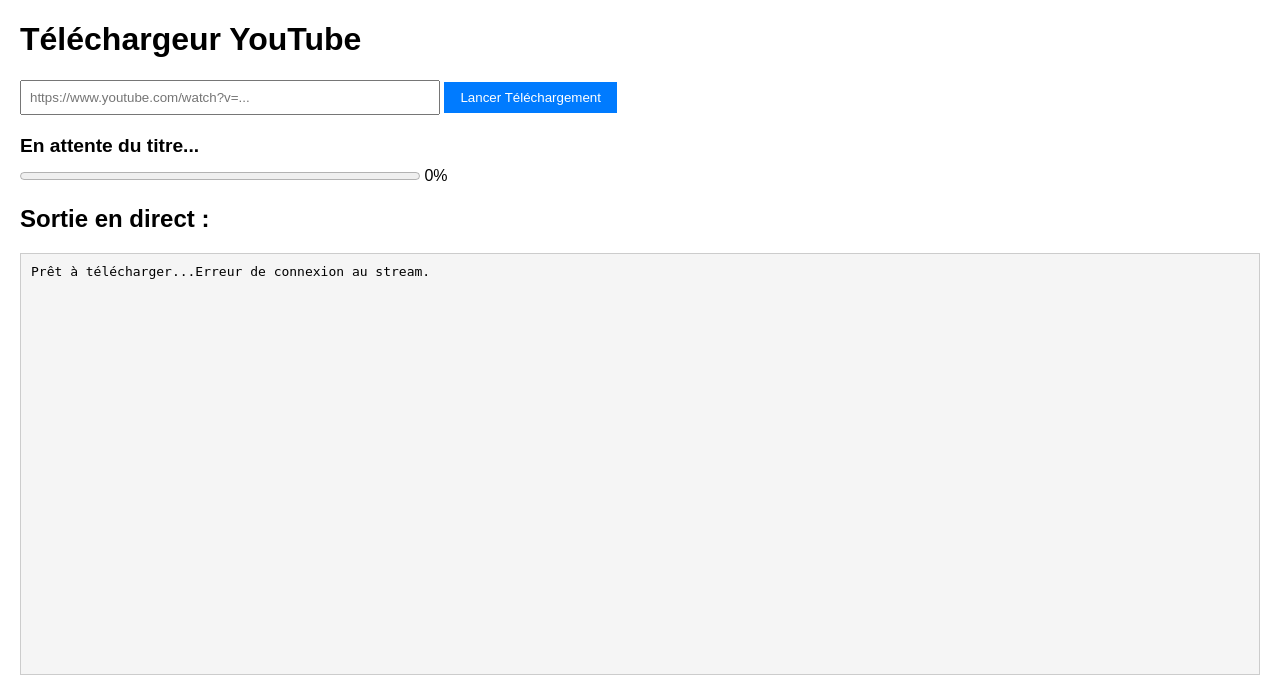
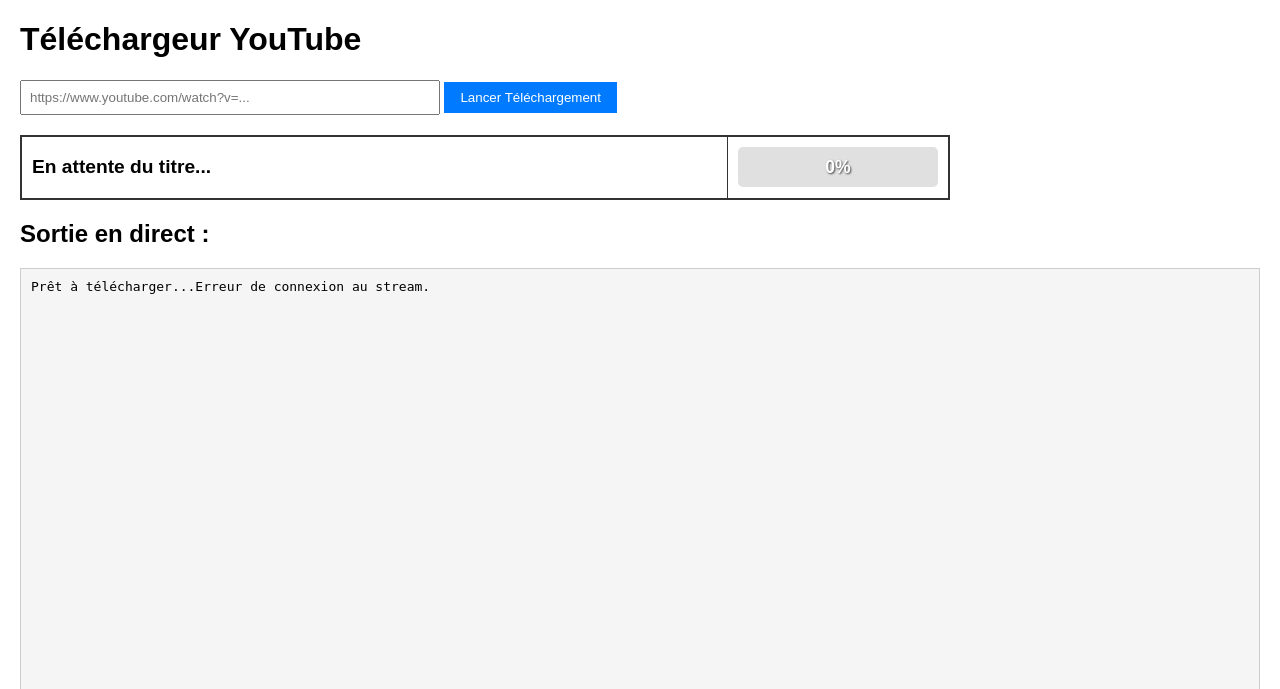
Before and after one commit to V1rtuaW0rld/yt-dlp, a Flask app: page / in a window 1280 px wide. Shown: the top 689 px of the page. Run offline with Flask 3, Linux system fonts and the light colour scheme; data that the repository does not hold is empty.

Commit message:
tableau + barre de progression intégrée

```diff
--- a/templates/index.html
+++ b/templates/index.html
@@ -8,14 +8,61 @@
         form { margin-bottom: 20px; }
         input[type="text"] { width: 400px; padding: 8px; }
         button { padding: 8px 16px; background: #007bff; color: white; border: none; cursor: pointer; }
-        #video-info { margin: 20px 0; }
-        #video-title { font-size: 1.2em; font-weight: bold; }
-        #progress-container { margin-top: 10px; }
-        #progress { width: 400px; }
         #output {
             border: 1px solid #ccc; padding: 10px; height: 400px;
             overflow-y: auto; background: #f5f5f5; white-space: pre-wrap;
             font-family: monospace;
+        }
+        #video-table {
+            width: 75%; /* Utilise 3/4 de la page */
+            margin: 20px 0;
+            border-collapse: collapse;
+            border: 2px solid #333; /* Contours visibles */
+        }
+        #video-table td {
+            padding: 10px;
+            border: 1px solid #333; /* Contours dans les cellules */
+            vertical-align: middle; /* Centrage vertical */
+        }
+        #video-table td:first-child { /* Colonne de gauche (titre) */
+            width: auto; /* S'adapte au contenu */
+        }
+        #video-table td:last-child { /* Colonne de droite (barre) */
+            width: 200px; /* Fixe la largeur à 200px */
+        }
+        #video-title {
+            font-size: 1.2em;
+            font-weight: bold;
+        }
+        #progress-container {
+            position: relative;
+            width: 100%; /* Pleine largeur de la cellule (200px) */
+        }
+        #progress {
+            width: 100%; /* S'étend sur 200px */
+            height: 40px; /* Barre épaisse */
+            -webkit-appearance: none;
+            appearance: none;
+            background: #e0e0e0;
+            border-radius: 5px;
+            overflow: hidden;
+        }
+        #progress::-webkit-progress-bar {
+            background: #e0e0e0;
+        }
+        #progress::-webkit-progress-value {
+            background: #007bff;
+            transition: width 0.3s ease; /* Animation fluide */
+        }
+        #progress-text {
+            position: absolute;
+            top: 50%;
+            left: 50%;
+            transform: translate(-50%, -50%);
+            color: white;
+            font-weight: bold;
+            text-shadow: 1px 1px 2px rgba(0, 0, 0, 0.7); /* Ombre pour lisibilité */
+            font-size: 1.1em;
         }
     </style>
 </head>
@@ -26,13 +73,17 @@
         <button type="submit">Lancer Téléchargement</button>
     </form>
 
-    <div id="video-info">
-        <div id="video-title">En attente du titre...</div>
-        <div id="progress-container">
-            <progress id="progress" value="0" max="100">0%</progress>
-            <span id="progress-text">0%</span>
-        </div>
-    </div>
+    <table id="video-table">
+        <tr>
+            <td id="video-title">En attente du titre...</td>
+            <td>
+                <div id="progress-container">
+                    <progress id="progress" value="0" max="100"></progress>
+                    <span id="progress-text">0%</span>
+                </div>
+            </td>
+        </tr>
+    </table>
 
     <h2>Sortie en direct :</h2>
     <div id="output">Prêt à télécharger...</div>
@@ -75,8 +126,8 @@
                     progressBar.value = percentage;
                     progressText.textContent = `${percentage.toFixed(1)}%`;
                 } else {
-                    output.textContent += event.data + '\n';
-                    output.scrollTop = output.scrollHeight;
+                    output.textContent += event.data + '\n'; // Forcer les retours à la ligne
+                    output.scrollTop = output.scrollHeight; // Défilement automatique
                 }
             }
         };
```
